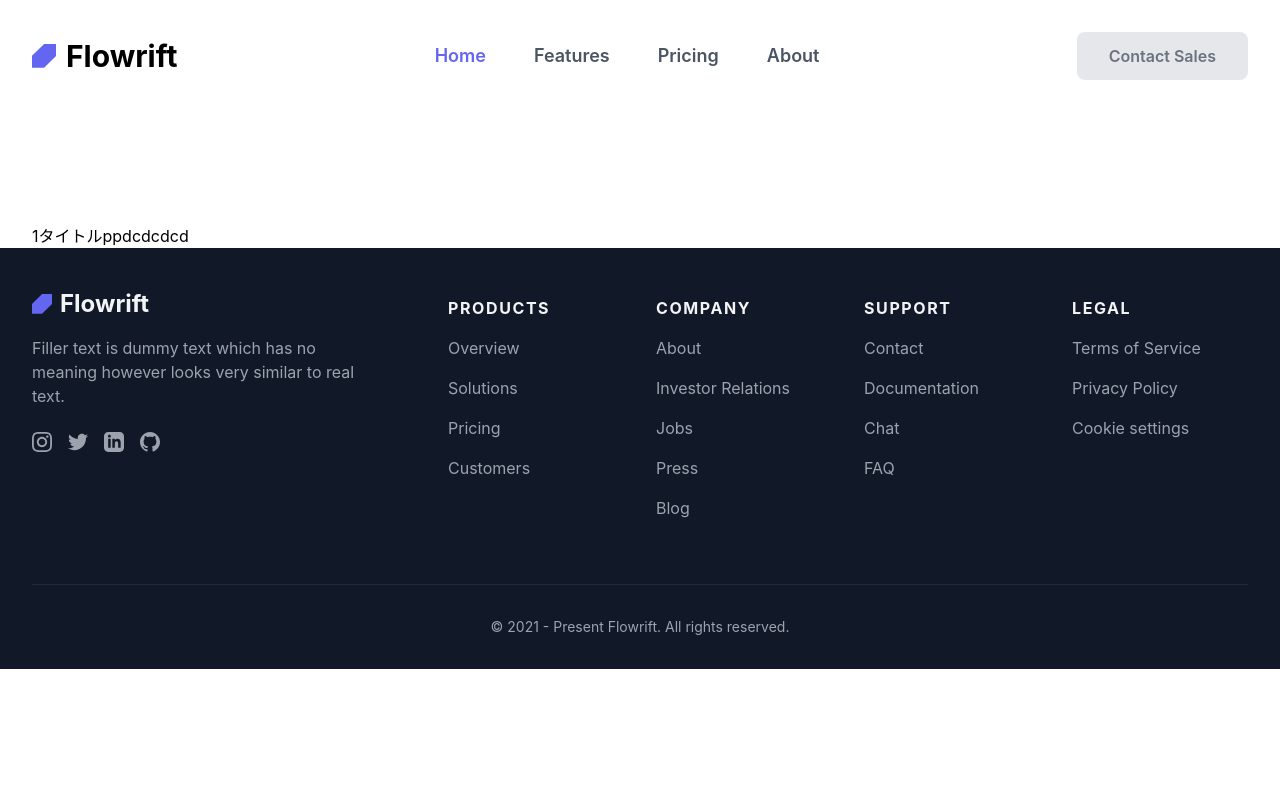
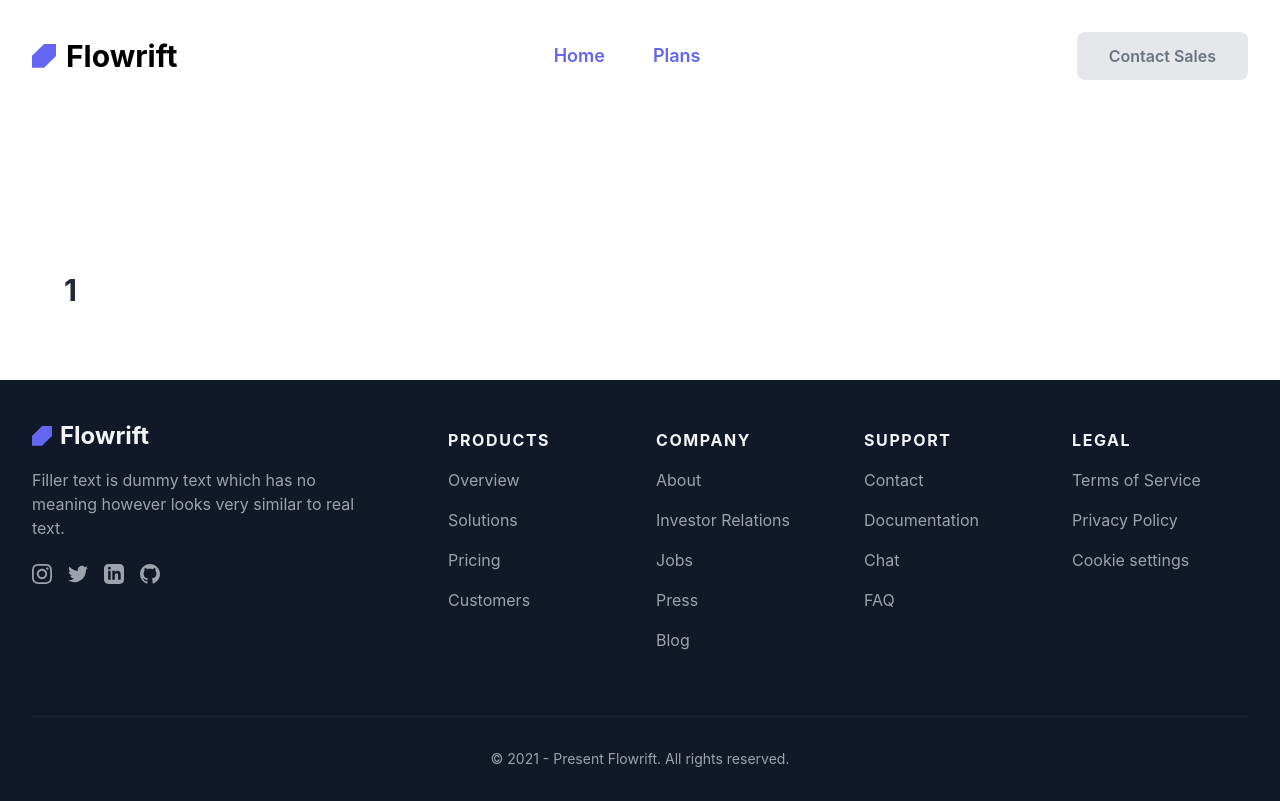
Before and after one commit to hirayama1987/next-typescript, a Next.js app: page /plans/1 in a window 1280 px wide. Built offline with nearby package versions, Linux system fonts and the light colour scheme.

Commit message:
no message

```diff
--- a/components/Footer.tsx
+++ b/components/Footer.tsx
@@ -1,3 +1,5 @@
+import Link from 'next/link';
+
 export default function Footer() {
 
   return (
@@ -6,41 +8,51 @@ export default function Footer() {
         <div className="grid grid-cols-2 md:grid-cols-4 lg:grid-cols-6 gap-12 lg:gap-8 pt-10 lg:pt-12 mb-16">
           <div className="col-span-full lg:col-span-2">
             <div className="lg:-mt-2 mb-4">
-              <a href="/" className="inline-flex items-center text-gray-100 text-xl md:text-2xl font-bold gap-2" aria-label="logo">
+              <Link href="/">
+                <a className="inline-flex items-center text-gray-100 text-xl md:text-2xl font-bold gap-2" aria-label="logo">
                   <svg width="95" height="94" viewBox="0 0 95 94" className="w-5 h-auto text-indigo-500" fill="currentColor" xmlns="http://www.w3.org/2000/svg">
                     <path d="M96 0V47L48 94H0V47L48 0H96Z" />
                   </svg>
 
                   Flowrift
                 </a>
+              </Link>
             </div>
 
             <p className="text-gray-400 sm:pr-8 mb-6">Filler text is dummy text which has no meaning however looks very similar to real text.</p>
 
             <div className="flex gap-4">
-              <a href="#" target="_blank" className="text-gray-400 hover:text-gray-500 active:text-gray-600 transition duration-100">
+              <Link href="/">
+                <a target="_blank" className="text-gray-400 hover:text-gray-500 active:text-gray-600 transition duration-100">
                   <svg className="w-5 h-5" width="24" height="24" viewBox="0 0 24 24" fill="currentColor" xmlns="http://www.w3.org/2000/svg">
                     <path d="M12 2.163c3.204 0 3.584.012 4.85.07 3.252.148 4.771 1.691 4.919 4.919.058 1.265.069 1.645.069 4.849 0 3.205-.012 3.584-.069 4.849-.149 3.225-1.664 4.771-4.919 4.919-1.266.058-1.644.07-4.85.07-3.204 0-3.584-.012-4.849-.07-3.26-.149-4.771-1.699-4.919-4.92-.058-1.265-.07-1.644-.07-4.849 0-3.204.013-3.583.07-4.849.149-3.227 1.664-4.771 4.919-4.919 1.266-.057 1.645-.069 4.849-.069zm0-2.163c-3.259 0-3.667.014-4.947.072-4.358.2-6.78 2.618-6.98 6.98-.059 1.281-.073 1.689-.073 4.948 0 3.259.014 3.668.072 4.948.2 4.358 2.618 6.78 6.98 6.98 1.281.058 1.689.072 4.948.072 3.259 0 3.668-.014 4.948-.072 4.354-.2 6.782-2.618 6.979-6.98.059-1.28.073-1.689.073-4.948 0-3.259-.014-3.667-.072-4.947-.196-4.354-2.617-6.78-6.979-6.98-1.281-.059-1.69-.073-4.949-.073zm0 5.838c-3.403 0-6.162 2.759-6.162 6.162s2.759 6.163 6.162 6.163 6.162-2.759 6.162-6.163c0-3.403-2.759-6.162-6.162-6.162zm0 10.162c-2.209 0-4-1.79-4-4 0-2.209 1.791-4 4-4s4 1.791 4 4c0 2.21-1.791 4-4 4zm6.406-11.845c-.796 0-1.441.645-1.441 1.44s.645 1.44 1.441 1.44c.795 0 1.439-.645 1.439-1.44s-.644-1.44-1.439-1.44z" />
                   </svg>
                 </a>
+              </Link>
 
-              <a href="#" target="_blank" className="text-gray-400 hover:text-gray-500 active:text-gray-600 transition duration-100">
+              <Link href="/">
+                <a target="_blank" className="text-gray-400 hover:text-gray-500 active:text-gray-600 transition duration-100">
                   <svg className="w-5 h-5" width="24" height="24" viewBox="0 0 24 24" fill="currentColor" xmlns="http://www.w3.org/2000/svg">
                     <path d="M24 4.557c-.883.392-1.832.656-2.828.775 1.017-.609 1.798-1.574 2.165-2.724-.951.564-2.005.974-3.127 1.195-.897-.957-2.178-1.555-3.594-1.555-3.179 0-5.515 2.966-4.797 6.045-4.091-.205-7.719-2.165-10.148-5.144-1.29 2.213-.669 5.108 1.523 6.574-.806-.026-1.566-.247-2.229-.616-.054 2.281 1.581 4.415 3.949 4.89-.693.188-1.452.232-2.224.084.626 1.956 2.444 3.379 4.6 3.419-2.07 1.623-4.678 2.348-7.29 2.04 2.179 1.397 4.768 2.212 7.548 2.212 9.142 0 14.307-7.721 13.995-14.646.962-.695 1.797-1.562 2.457-2.549z" />
                   </svg>
                 </a>
+              </Link>
 
-              <a href="#" target="_blank" className="text-gray-400 hover:text-gray-500 active:text-gray-600 transition duration-100">
+              <Link href="/">
+                <a target="_blank" className="text-gray-400 hover:text-gray-500 active:text-gray-600 transition duration-100">
                   <svg className="w-5 h-5" width="24" height="24" viewBox="0 0 24 24" fill="currentColor" xmlns="http://www.w3.org/2000/svg">
                     <path d="M19 0h-14c-2.761 0-5 2.239-5 5v14c0 2.761 2.239 5 5 5h14c2.762 0 5-2.239 5-5v-14c0-2.761-2.238-5-5-5zm-11 19h-3v-11h3v11zm-1.5-12.268c-.966 0-1.75-.79-1.75-1.764s.784-1.764 1.75-1.764 1.75.79 1.75 1.764-.783 1.764-1.75 1.764zm13.5 12.268h-3v-5.604c0-3.368-4-3.113-4 0v5.604h-3v-11h3v1.765c1.396-2.586 7-2.777 7 2.476v6.759z" />
                   </svg>
                 </a>
+              </Link>
 
-              <a href="#" target="_blank" className="text-gray-400 hover:text-gray-500 active:text-gray-600 transition duration-100">
+              <Link href="/">
+                <a target="_blank" className="text-gray-400 hover:text-gray-500 active:text-gray-600 transition duration-100">
                   <svg className="w-5 h-5" width="24" height="24" viewBox="0 0 24 24" fill="currentColor" xmlns="http://www.w3.org/2000/svg">
                     <path d="M12 0c-6.626 0-12 5.373-12 12 0 5.302 3.438 9.8 8.207 11.387.599.111.793-.261.793-.577v-2.234c-3.338.726-4.033-1.416-4.033-1.416-.546-1.387-1.333-1.756-1.333-1.756-1.089-.745.083-.729.083-.729 1.205.084 1.839 1.237 1.839 1.237 1.07 1.834 2.807 1.304 3.492.997.107-.775.418-1.305.762-1.604-2.665-.305-5.467-1.334-5.467-5.931 0-1.311.469-2.381 1.236-3.221-.124-.303-.535-1.524.117-3.176 0 0 1.008-.322 3.301 1.23.957-.266 1.983-.399 3.003-.404 1.02.005 2.047.138 3.006.404 2.291-1.552 3.297-1.23 3.297-1.23.653 1.653.242 2.874.118 3.176.77.84 1.235 1.911 1.235 3.221 0 4.609-2.807 5.624-5.479 5.921.43.372.823 1.102.823 2.222v3.293c0 .319.192.694.801.576 4.765-1.589 8.199-6.086 8.199-11.386 0-6.627-5.373-12-12-12z" />
                   </svg>
                 </a>
+              </Link>
             </div>
           </div>
 
@@ -49,19 +61,19 @@ export default function Footer() {
 
             <nav className="flex flex-col gap-4">
               <div>
-                <a href="#" className="text-gray-400 hover:text-indigo-500 active:text-indigo-600 transition duration-100">Overview</a>
+                <Link href="/"><a href="#" className="text-gray-400 hover:text-indigo-500 active:text-indigo-600 transition duration-100">Overview</a></Link>
               </div>
 
               <div>
-                <a href="#" className="text-gray-400 hover:text-indigo-500 active:text-indigo-600 transition duration-100">Solutions</a>
+                <Link href="/"><a href="#" className="text-gray-400 hover:text-indigo-500 active:text-indigo-600 transition duration-100">Solutions</a></Link>
               </div>
 
               <div>
-                <a href="#" className="text-gray-400 hover:text-indigo-500 active:text-indigo-600 transition duration-100">Pricing</a>
+                <Link href="/"><a href="#" className="text-gray-400 hover:text-indigo-500 active:text-indigo-600 transition duration-100">Pricing</a></Link>
               </div>
 
               <div>
-                <a href="#" className="text-gray-400 hover:text-indigo-500 active:text-indigo-600 transition duration-100">Customers</a>
+                <Link href="/"><a href="#" className="text-gray-400 hover:text-indigo-500 active:text-indigo-600 transition duration-100">Customers</a></Link>
               </div>
             </nav>
           </div>
@@ -70,23 +82,23 @@ export default function Footer() {
 
             <nav className="flex flex-col gap-4">
               <div>
-                <a href="#" className="text-gray-400 hover:text-indigo-500 active:text-indigo-600 transition duration-100">About</a>
+                <Link href="/"><a href="#" className="text-gray-400 hover:text-indigo-500 active:text-indigo-600 transition duration-100">About</a></Link>
               </div>
 
               <div>
-                <a href="#" className="text-gray-400 hover:text-indigo-500 active:text-indigo-600 transition duration-100">Investor Relations</a>
+                <Link href="/"><a href="#" className="text-gray-400 hover:text-indigo-500 active:text-indigo-600 transition duration-100">Investor Relations</a></Link>
               </div>
 
               <div>
-                <a href="#" className="text-gray-400 hover:text-indigo-500 active:text-indigo-600 transition duration-100">Jobs</a>
+                <Link href="/"><a href="#" className="text-gray-400 hover:text-indigo-500 active:text-indigo-600 transition duration-100">Jobs</a></Link>
               </div>
 
               <div>
-                <a href="#" className="text-gray-400 hover:text-indigo-500 active:text-indigo-600 transition duration-100">Press</a>
+                <Link href="/"><a href="#" className="text-gray-400 hover:text-indigo-500 active:text-indigo-600 transition duration-100">Press</a></Link>
               </div>
 
               <div>
-                <a href="#" className="text-gray-400 hover:text-indigo-500 active:text-indigo-600 transition duration-100">Blog</a>
+                <Link href="/"><a href="#" className="text-gray-400 hover:text-indigo-500 active:text-indigo-600 transition duration-100">Blog</a></Link>
               </div>
             </nav>
           </div>
@@ -95,19 +107,19 @@ export default function Footer() {
 
             <nav className="flex flex-col gap-4">
               <div>
-                <a href="#" className="text-gray-400 hover:text-indigo-500 active:text-indigo-600 transition duration-100">Contact</a>
+                <Link href="/"><a href="#" className="text-gray-400 hover:text-indigo-500 active:text-indigo-600 transition duration-100">Contact</a></Link>
               </div>
 
               <div>
-                <a href="#" className="text-gray-400 hover:text-indigo-500 active:text-indigo-600 transition duration-100">Documentation</a>
+                <Link href="/"><a href="#" className="text-gray-400 hover:text-indigo-500 active:text-indigo-600 transition duration-100">Documentation</a></Link>
               </div>
 
               <div>
-                <a href="#" className="text-gray-400 hover:text-indigo-500 active:text-indigo-600 transition duration-100">Chat</a>
+                <Link href="/"><a href="#" className="text-gray-400 hover:text-indigo-500 active:text-indigo-600 transition duration-100">Chat</a></Link>
               </div>
 
               <div>
-                <a href="#" className="text-gray-400 hover:text-indigo-500 active:text-indigo-600 transition duration-100">FAQ</a>
+                <Link href="/"><a href="#" className="text-gray-400 hover:text-indigo-500 active:text-indigo-600 transition duration-100">FAQ</a></Link>
               </div>
             </nav>
           </div>
@@ -116,15 +128,15 @@ export default function Footer() {
 
             <nav className="flex flex-col gap-4">
               <div>
-                <a href="#" className="text-gray-400 hover:text-indigo-500 active:text-indigo-600 transition duration-100">Terms of Service</a>
+                <Link href="/"><a href="#" className="text-gray-400 hover:text-indigo-500 active:text-indigo-600 transition duration-100">Terms of Service</a></Link>
               </div>
 
               <div>
-                <a href="#" className="text-gray-400 hover:text-indigo-500 active:text-indigo-600 transition duration-100">Privacy Policy</a>
+                <Link href="/"><a href="#" className="text-gray-400 hover:text-indigo-500 active:text-indigo-600 transition duration-100">Privacy Policy</a></Link>
               </div>
 
               <div>
-                <a href="#" className="text-gray-400 hover:text-indigo-500 active:text-indigo-600 transition duration-100">Cookie settings</a>
+                <Link href="/"><a href="#" className="text-gray-400 hover:text-indigo-500 active:text-indigo-600 transition duration-100">Cookie settings</a></Link>
               </div>
             </nav>
           </div>
--- a/components/Header.tsx
+++ b/components/Header.tsx
@@ -6,7 +6,8 @@ export default function Header() {
       <div className="bg-white pb-6 sm:pb-8 lg:pb-12">
         <div className="max-w-screen-2xl px-4 md:px-8 mx-auto">
           <header className="flex justify-between items-center py-4 md:py-8 mb-8 md:mb-12 xl:mb-16">
-            <a href="/" className="inline-flex items-center text-black-800 text-2xl md:text-3xl font-bold gap-2.5"
+            <Link href="/">
+              <a className="inline-flex items-center text-black-800 text-2xl md:text-3xl font-bold gap-2.5"
                  aria-label="logo">
                 <svg width="95" height="94" viewBox="0 0 95 94" className="w-6 h-auto text-indigo-500" fill="currentColor"
                      xmlns="http://www.w3.org/2000/svg">
@@ -14,18 +15,19 @@ export default function Header() {
                 </svg>
                 Flowrift
               </a>
+            </Link>
             <nav className="lg:flex gap-12">
-              <a href="#" className="text-indigo-500 text-lg font-semibold">Home</a>
-              <a href="#"
-                 className="text-gray-600 hover:text-indigo-500 active:text-indigo-700 text-lg font-semibold transition duration-100">Features</a>
-              <a href="#"
-                 className="text-gray-600 hover:text-indigo-500 active:text-indigo-700 text-lg font-semibold transition duration-100">Pricing</a>
-              <a href="#"
-                 className="text-gray-600 hover:text-indigo-500 active:text-indigo-700 text-lg font-semibold transition duration-100">About</a>
+              <Link href="/">
+                <a className="text-indigo-500 text-lg font-semibold">Home</a>
+              </Link>
+              <Link href="/plans">
+                <a className="text-indigo-500 text-lg font-semibold">Plans</a>
+              </Link>
             </nav>
-            <a href="#"
-               className="hidden lg:inline-block bg-gray-200 hover:bg-gray-300 focus-visible:ring ring-indigo-300 text-gray-500 active:text-gray-700 text-sm md:text-base font-semibold text-center rounded-lg outline-none transition duration-100 px-8 py-3">Contact
+            <Link href="/">
+              <a className="hidden lg:inline-block bg-gray-200 hover:bg-gray-300 focus-visible:ring ring-indigo-300 text-gray-500 active:text-gray-700 text-sm md:text-base font-semibold text-center rounded-lg outline-none transition duration-100 px-8 py-3">Contact
               Sales</a>
+            </Link>
           </header>
         </div>
       </div>
--- a/pages/index.tsx
+++ b/pages/index.tsx
@@ -1,10 +1,8 @@
-import Link from "next/link";
-
 export default function Home() {
   return (
     <>
       <div className="max-w-screen-2xl px-4 md:px-8 mx-auto">
-        <span className="text-gray-500">Men</span>
+        <span className="text-gray-500">TOP</span>
       </div>
     </>
   );
--- a/pages/plans/[title].tsx
+++ b/pages/plans/[title].tsx
@@ -1,7 +1,15 @@
 import { useRouter } from "next/router";
+import Link from "next/link";
 
 export default function Title() {
   const router = useRouter();
-  console.log(router.query);
-  return <h1>{router.query.title}タイトルppdcdcdcd</h1>;
+  return (
+    <div className="bg-white py-6 sm:py-8 lg:py-12">
+      <div className="max-w-screen-2xl px-4 md:px-8 mx-auto">
+        <div className="flex justify-between items-end gap-4 mb-6">
+          <h2 className="text-gray-800 text-2xl lg:text-3xl font-bold">{router.query.title}</h2>
+        </div>
+      </div>
+    </div>
+  );
 }
```
Also changed, not shown: pages/_app.tsx (+13 -1 lines), pages/plans/index.tsx (+12 -19 lines). Lines whose indentation alone changed are shown as unchanged.
